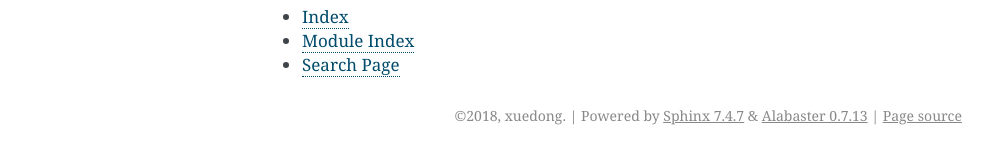
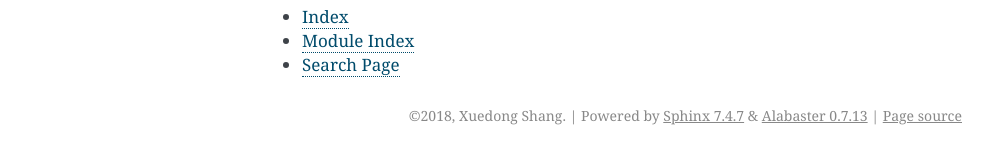
Before and after one commit to xuedong/hpo, a Sphinx documentation site: the page built from source/index.rst, in a window 1280 px wide. Shown: the part 213-377 px from the top of the page, without its empty margins (148-1140 px from the left). Built offline with Sphinx 7.4.7, drawn with Linux system fonts in a browser that asks for light colours.

Commit message:
A minor change.

```diff
--- a/source/conf.py
+++ b/source/conf.py
@@ -55,8 +55,8 @@ master_doc = 'index'
 
 # General information about the project.
 project = 'hpo'
-copyright = '2018, xuedong'
-author = 'xuedong'
+copyright = '2018, Xuedong Shang'
+author = 'Xuedong Shang'
 
 # The version info for the project you're documenting, acts as replacement for
 # |version| and |release|, also used in various other places throughout the
```
